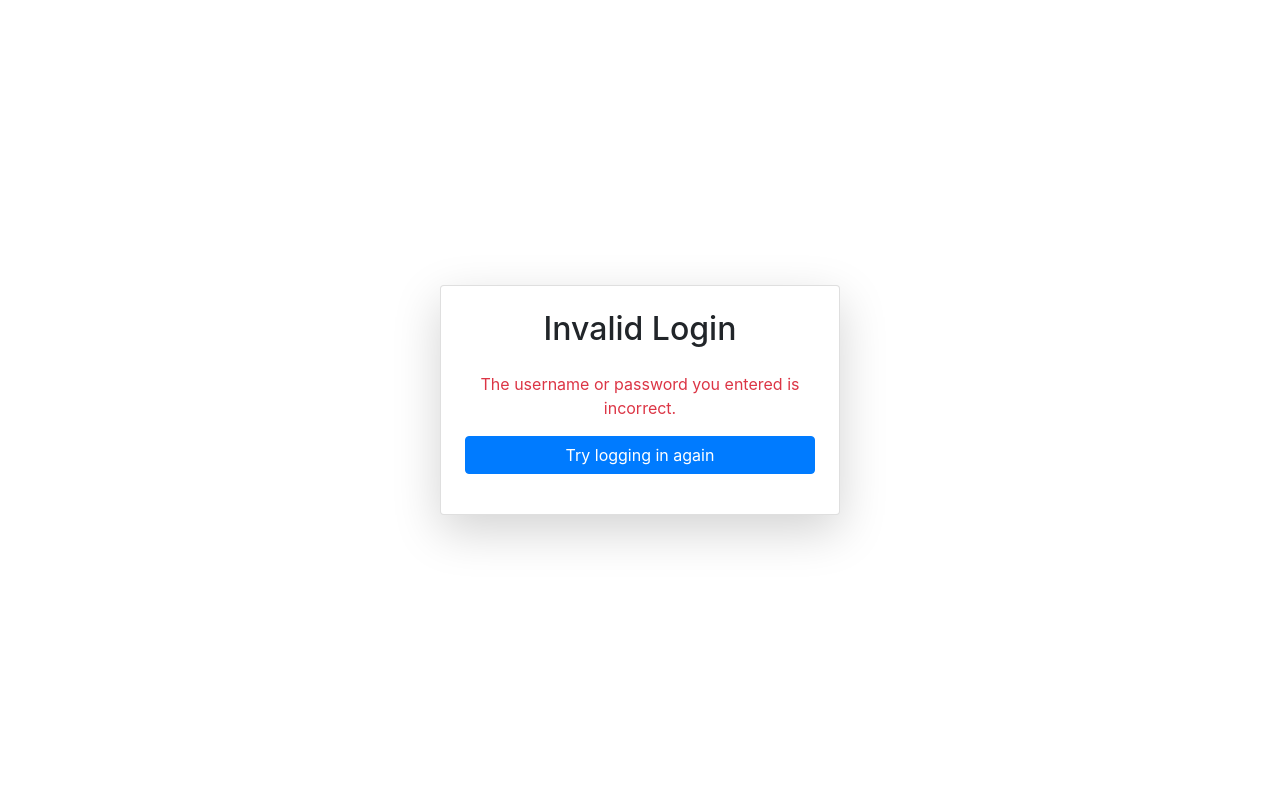
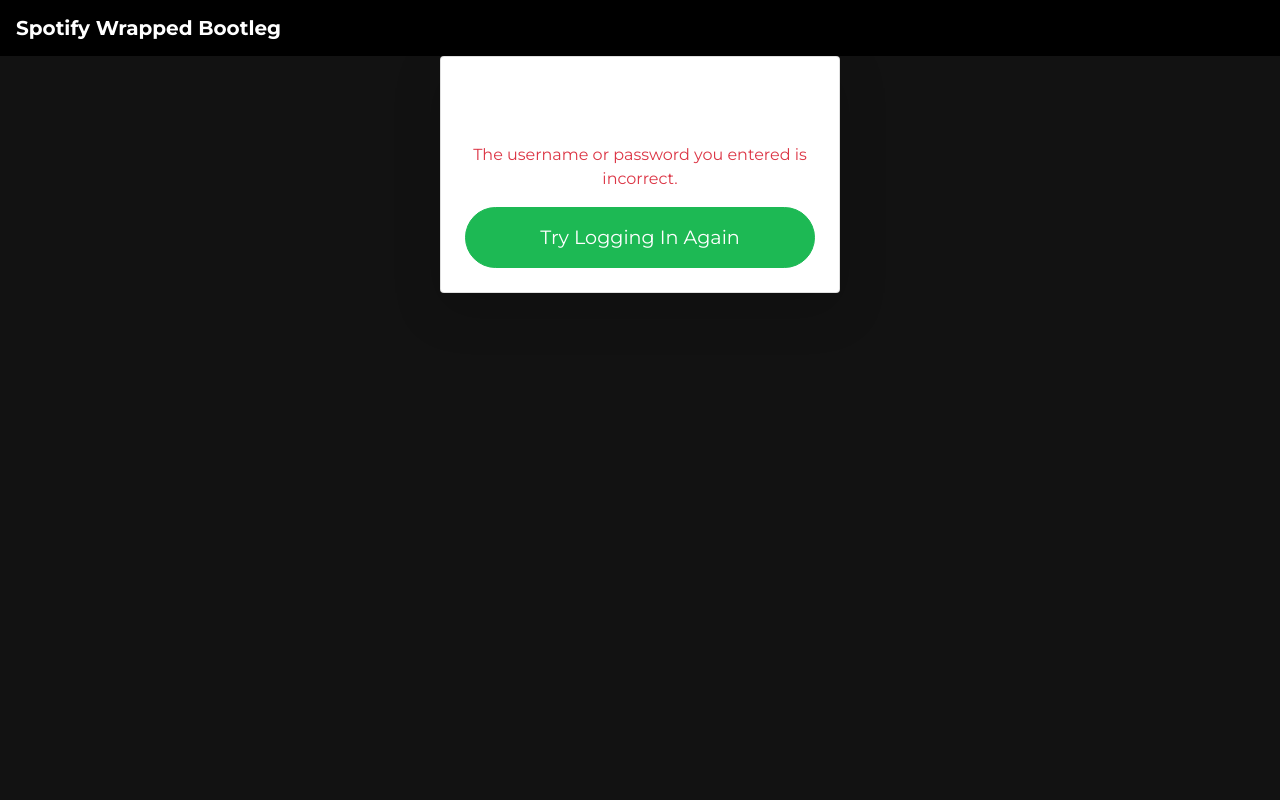
Before and after one commit to Group31-CS2340/cs2340project2, a Django app: page /invalid_login/ in a window 1280 px wide. Run offline with Django 5.2, Linux system fonts and the light colour scheme; some libraries are stand-ins or nearby versions.

Commit message:
updating invalid_login.html
updating theme for invalid login

```diff
--- a/users/templates/invalid_login.html
+++ b/users/templates/invalid_login.html
@@ -2,21 +2,35 @@
 <!DOCTYPE html>
 <html lang="en">
 <head>
+    <!-- Meta tags and title -->
     <meta charset="UTF-8">
     <meta name="viewport" content="width=device-width, initial-scale=1.0">
-    <title>Invalid Login</title>
+    <title>Invalid Login - Spotify Wrapped Bootleg</title>
+
+    <!-- Include Bootstrap CSS -->
+    <link rel="stylesheet" href="https://stackpath.bootstrapcdn.com/bootstrap/4.5.2/css/bootstrap.min.css">
+
+    <!-- Include Google Fonts -->
+    <link href="https://fonts.googleapis.com/css2?family=Montserrat:wght@400;700&display=swap" rel="stylesheet">
+
+    <!-- Include custom CSS -->
     <link href="{% static 'users/style.css' %}" rel="stylesheet">
-    <link href="https://stackpath.bootstrapcdn.com/bootstrap/4.5.2/css/bootstrap.min.css" rel="stylesheet">
 </head>
 <body>
-    <div class="container d-flex justify-content-center align-items-center" style="min-height: 100vh;">
-        <div class="card p-4 shadow-lg" style="max-width: 400px; width: 100%;">
-            <h2 class="text-center mb-4">Invalid Login</h2>
-            <p class="text-center text-danger">The username or password you entered is incorrect.</p>
-            <p class="text-center">
-                <a href="{% url 'login' %}" class="btn btn-primary btn-block">Try logging in again</a>
-            </p>
-        </div>
+
+<!-- Navigation Bar -->
+<nav class="navbar navbar-expand-lg navbar-dark">
+    <a class="navbar-brand" href="{% url 'home' %}">Spotify Wrapped Bootleg</a>
+</nav>
+
+<!-- Invalid Login Section -->
+<div class="container d-flex justify-content-center align-items-center">
+    <div class="card p-4 shadow-lg text-center" style="max-width: 400px; width: 100%;">
+        <h2 class="mb-4">Invalid Login</h2>
+        <p class="text-danger">The username or password you entered is incorrect.</p>
+        <a href="{% url 'login' %}" class="btn btn-primary btn-block">Try Logging In Again</a>
     </div>
+</div>
+
 </body>
 </html>
```
